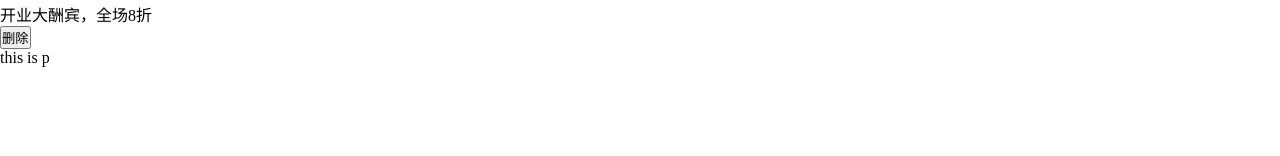
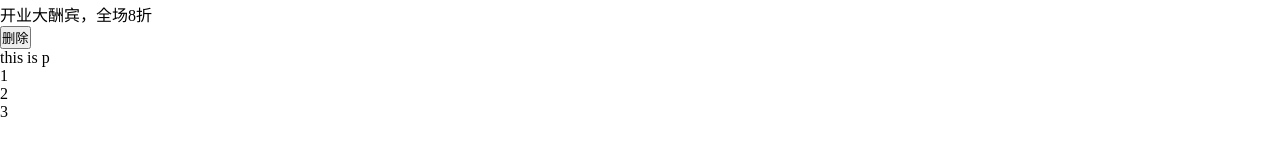
Before and after one commit to stevecyj/react-component-demo, a React (Create React App) app: page / in a window 1280 px wide. Shown: the part 578-734 px from the top of the page. Built offline with nearby package versions, Linux system fonts and the light colour scheme.

Commit message:
props type check

```diff
--- a/src/App.js
+++ b/src/App.js
@@ -70,6 +70,16 @@ function ComponentC() {
     </div>
   );
 }
+
+function Test({ list }) {
+  return (
+    <div>{list.map((item, idx) => <p key={idx}>{item}</p>)}</div>
+  );
+}
+
+Test.propTypes = {
+  list: PropTypes.array
+};
 
 function ListItems({ item, delHandler, children }) {
   // children();
@@ -146,6 +156,7 @@ class App extends React.Component {
               </ListItems>
             ))}
           </div>
+          <Test list={[ 1, 2, 3 ]}/>
         </div>
       </Provider>
     );
```
